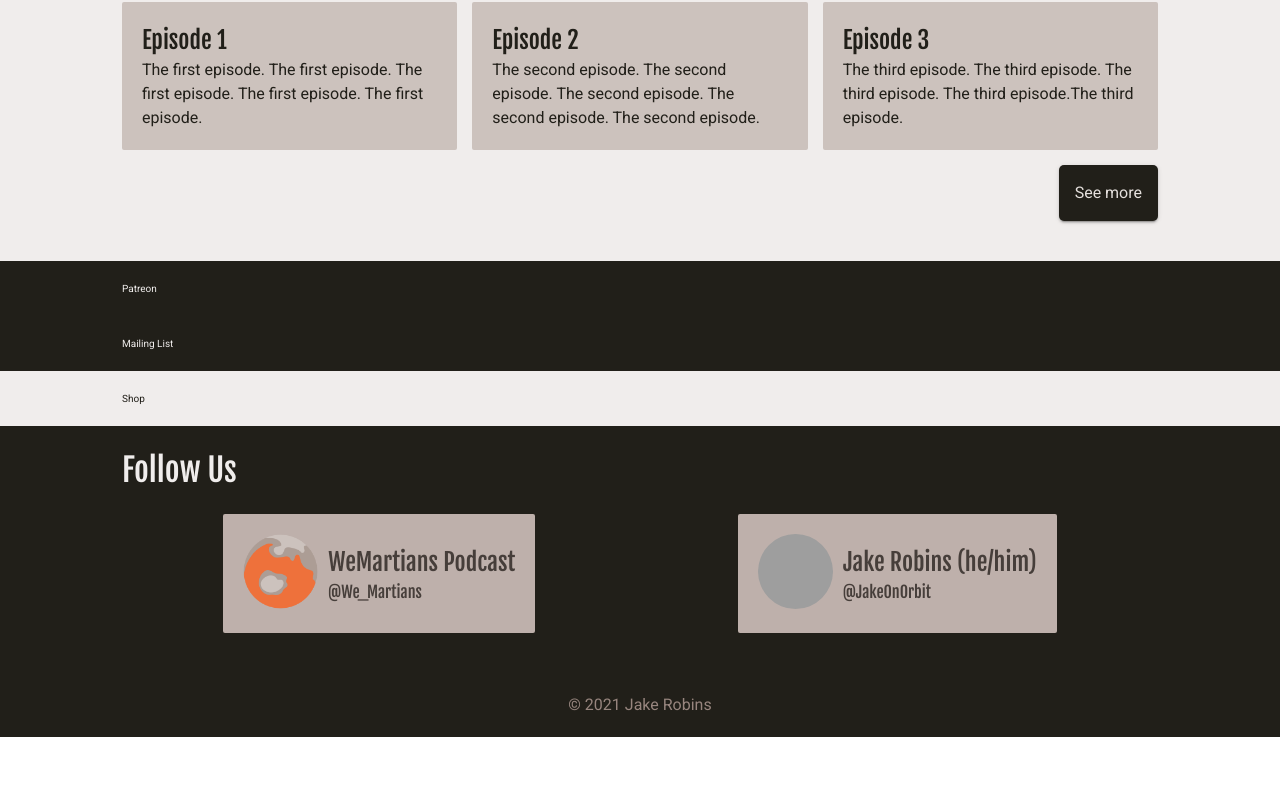
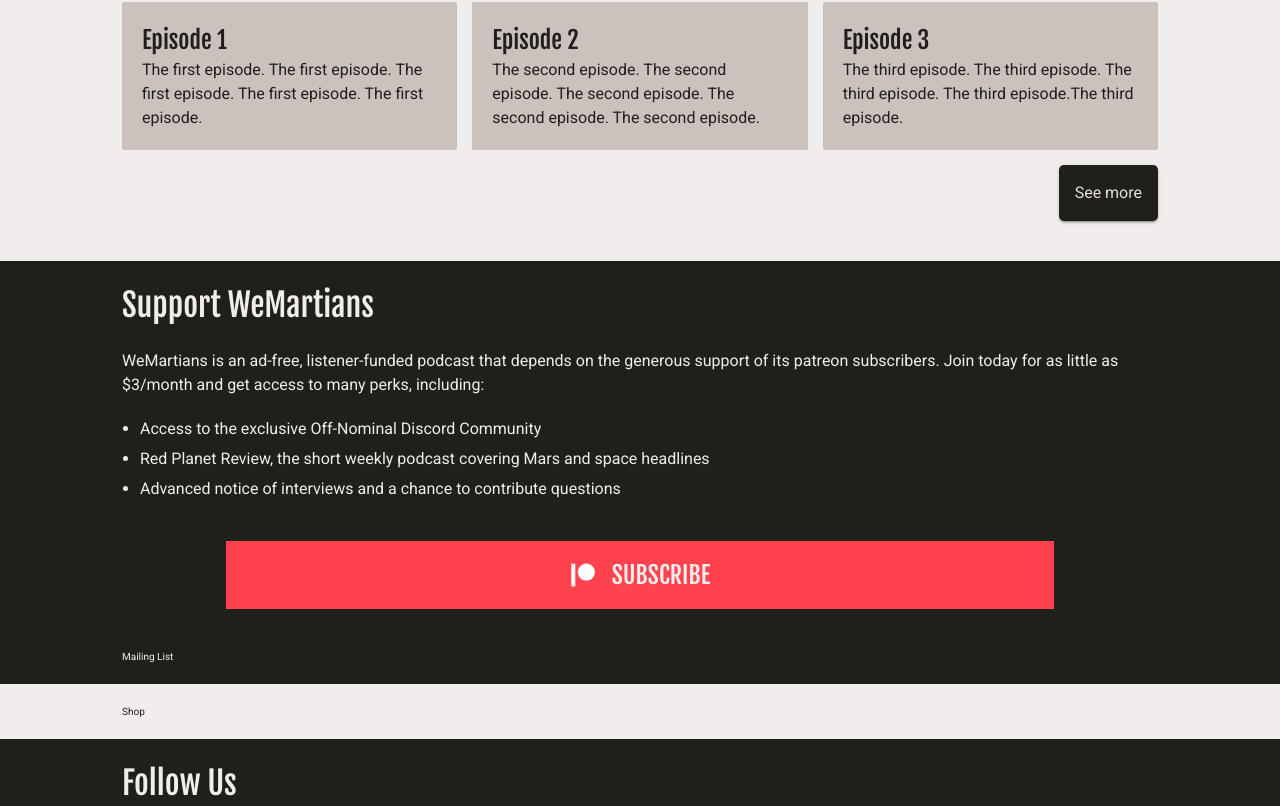
Before and after one commit to mendahu/wemartians, a Next.js app: page / in a window 1280 px wide. Shown: the part 526-1332 px from the top of the page. Before the commit the page ends 1263 px from the top, so only its background shows below. Built offline with nearby package versions, Linux system fonts and the light colour scheme; grey boxes are pictures that could not be loaded.

Commit message:
Create Patreon Call to Action

```diff
--- a/copy/copy.json
+++ b/copy/copy.json
@@ -24,6 +24,16 @@
     "title": "Recent Episodes",
     "more": "See more"
   },
+  "patreon": {
+    "title": "Support WeMartians",
+    "description": "WeMartians is an ad-free, listener-funded podcast that depends on the generous support of its patreon subscribers. Join today for as little as $3/month and get access to many perks, including:",
+    "benefits": [
+      "Access to the exclusive Off-Nominal Discord Community",
+      "Red Planet Review, the short weekly podcast covering Mars and space headlines",
+      "Advanced notice of interviews and a chance to contribute questions"
+    ],
+    "cta": "Subscribe"
+  },
   "footer": {
     "title": "Follow Us",
     "twitterAccounts": [
--- a/pages/index.tsx
+++ b/pages/index.tsx
@@ -4,6 +4,7 @@
 } from '../src/components/EpisodeCarousel/EpisodeCarousel';
 import Footer from '../src/components/Footer/Footer';
 import Header from '../src/components/Header/Header';
+import PatreonCallToAction from '../src/components/PatreonCallToAction/PatreonCallToAction';
 import Section from '../src/components/Section/Section';
 
 const mockEpisodeData: Episode[] = [
@@ -40,7 +41,9 @@
         <Section background="light">
           <EpisodeCarousel episodes={mockEpisodeData} />
         </Section>
-        <Section background="dark">Patreon</Section>
+        <Section background="dark">
+          <PatreonCallToAction />
+        </Section>
         <Section background="dark">Mailing List</Section>
         <Section background="light">Shop</Section>
       </main>
--- a/src/components/EpisodeCarousel/EpisodeCarousel.tsx
+++ b/src/components/EpisodeCarousel/EpisodeCarousel.tsx
@@ -21,12 +21,10 @@
       <div className={styles.episodeCardContainer}>
         {episodes.map((episode, index) => {
           return (
-            <>
-              <div key={index} className={styles.episodeCard}>
-                <h2>{episode.title}</h2>
-                <p>{episode.description}</p>
-              </div>
-            </>
+            <div key={index} className={styles.episodeCard}>
+              <h2>{episode.title}</h2>
+              <p>{episode.description}</p>
+            </div>
           );
         })}
       </div>
--- /dev/null
+++ b/src/components/PatreonCallToAction/PatreonCallToAction.tsx
@@ -0,0 +1,34 @@
+import styles from './styles/PatreonCallToAction.module.css';
+import Image from 'next/image';
+import { patreon as patreonCopy } from '../../../copy/copy.json';
+
+export type PatreonCallToActionTypes = {};
+
+export default function PatreonCallToAction(props: PatreonCallToActionTypes) {
+  return (
+    <div>
+      <h1>{patreonCopy.title}</h1>
+      <p className={styles.mtop}>{patreonCopy.description}</p>
+      <ul className={styles.mtop}>
+        {patreonCopy.benefits.map((benefit, index) => {
+          return (
+            <li key={index} className={styles.bullet}>
+              {benefit}
+            </li>
+          );
+        })}
+      </ul>
+      <div className={styles.patreonCTAContainer}>
+        <a className={styles.patreonCTAButton}>
+          <Image
+            src="/Digital-Patreon-Logo_White.png"
+            width={26}
+            height={26}
+            layout="fixed"
+          />
+          <h2 className={styles.patreonCTA}>{patreonCopy.cta}</h2>
+        </a>
+      </div>
+    </div>
+  );
+}
--- /dev/null
+++ b/src/components/PatreonCallToAction/styles/PatreonCallToAction.module.css
@@ -0,0 +1,28 @@
+.mtop {
+  margin-top: 2rem;
+}
+
+.bullet {
+  margin-left: 1.8rem;
+  margin-top: 0.6rem;
+}
+
+.patreonCTAContainer {
+  display: flex;
+  justify-content: center;
+}
+
+.patreonCTAButton {
+  margin-top: 4rem;
+  width: 80%;
+  display: flex;
+  justify-content: center;
+  align-items: center;
+  background-color: #ff424d;
+  text-transform: uppercase;
+  padding: 1.6rem;
+}
+
+.patreonCTA {
+  margin-left: 1.6rem;
+}
```
Also changed, not shown: public/Digital-Patreon-Logo_White.png (added).
